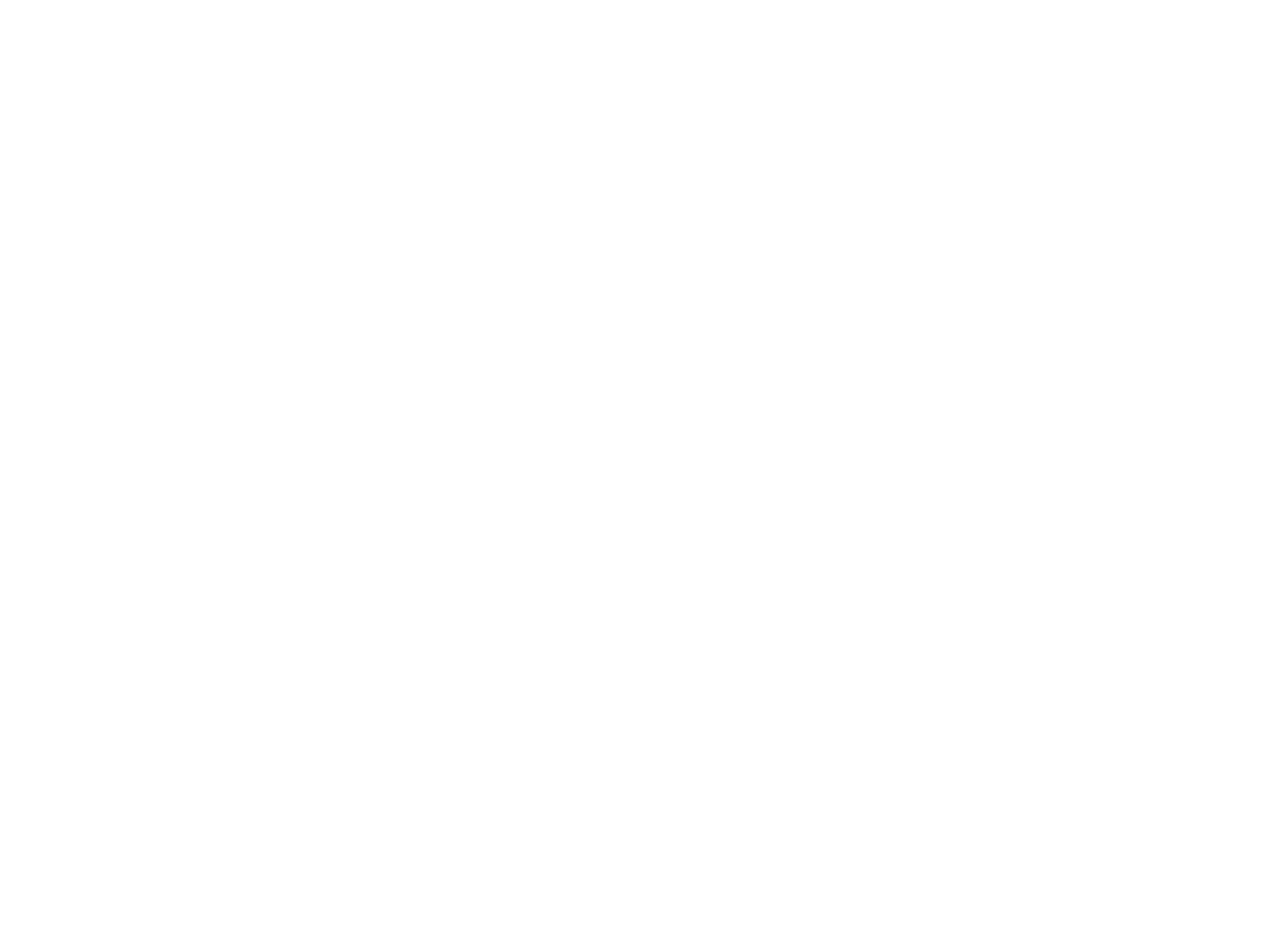
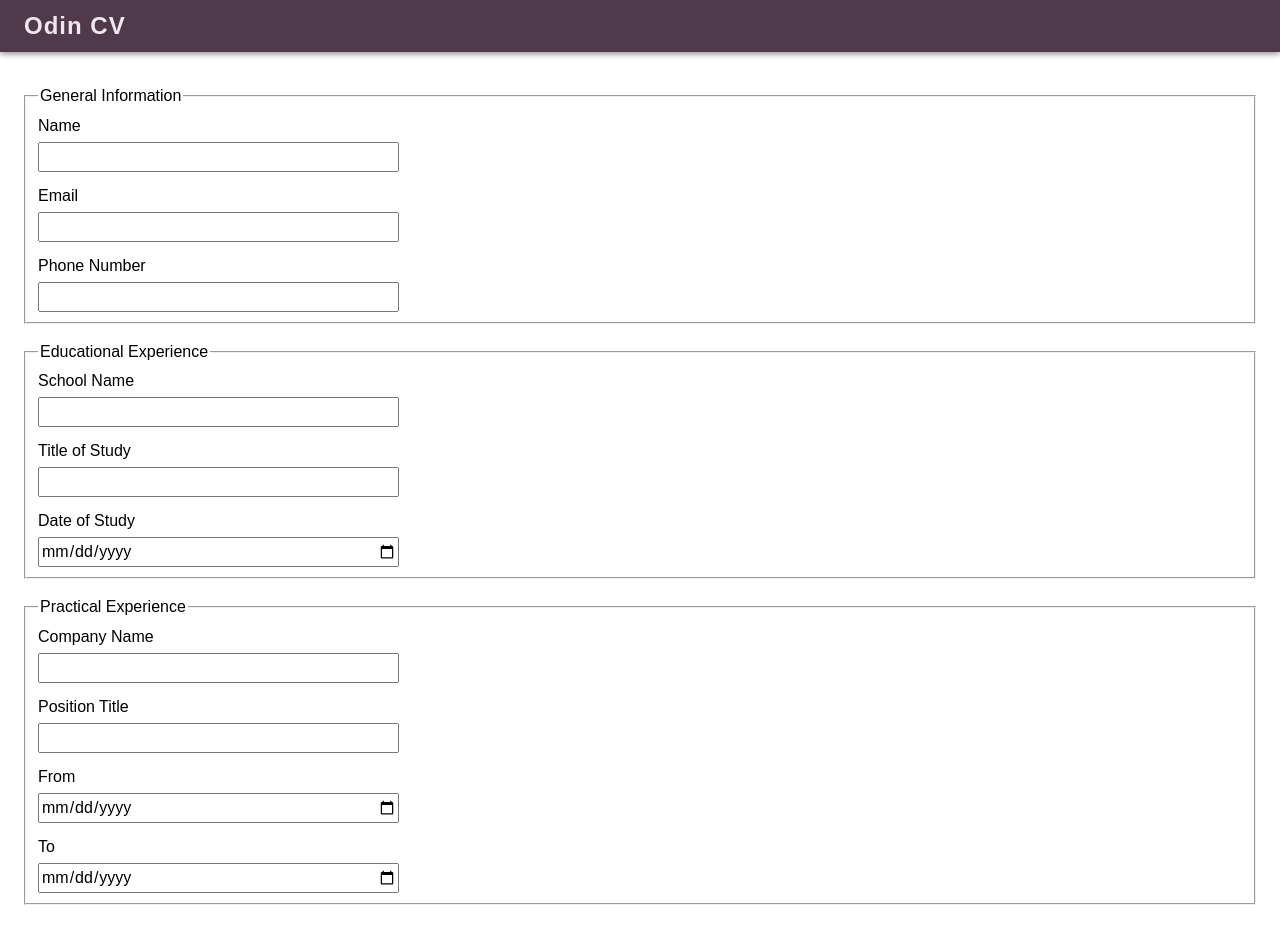
Before and after one commit to lymyr/odin-cv, a React (Vite) app: page / in a window 1280 px wide. Before the commit the page ends 800 px from the top, so only its background shows below. Built offline with nearby package versions, Linux system fonts and the light colour scheme.

Commit message:
added app foundations

```diff
--- a/src/App.jsx
+++ b/src/App.jsx
@@ -1,9 +1,13 @@
 import { useState } from 'react'
 import './App.css'
+import Header from './components/Header.jsx'
+import Form from './components/Form.jsx'
 
 function App() {
   return (
     <>
+      <Header></Header>
+      <Form></Form>
     </>
   )
 }
--- /dev/null
+++ b/src/components/Form.jsx
@@ -0,0 +1,32 @@
+import GroupField from "./GroupField.jsx";
+import Input from "./Input";
+import "../styles/Form.css"
+import { useState } from "react";
+
+export default function Form() {
+    return (
+        <form
+            onSubmit={
+                (e) => e.preventDefault()
+            }
+        >
+            <GroupField text="General Information">
+                <Input label="Name" id="name"></Input>
+                <Input label="Email" id="email" type="email"></Input>
+                <Input label="Phone Number" id="phone" type="tel"></Input>
+            </GroupField>
+            <GroupField text="Educational Experience">
+                <Input label="School Name" id="school"></Input>
+                <Input label="Title of Study" id="study-title"></Input>
+                <Input label="Date of Study" id="study-date" type="date"></Input>
+            </GroupField>
+            <GroupField text="Practical Experience">
+                <Input label="Company Name" id="company-name"></Input>
+                <Input label="Position Title" id="position"></Input>
+                <Input label="From" id="work-start-date" type="date"></Input>
+                <Input label="To" id="work-end-date" type="date"></Input>
+            </GroupField>
+
+        </form>
+    )
+}
--- /dev/null
+++ b/src/components/GroupField.jsx
@@ -0,0 +1,9 @@
+import "../styles/GroupField.css"
+export default function GroupField({text="", children}) {
+    return (
+        <fieldset>
+            <legend>{text}</legend>
+            {children}
+        </fieldset>
+    );
+}
--- /dev/null
+++ b/src/components/Header.jsx
@@ -0,0 +1,9 @@
+import "../styles/Header.css"
+
+export default function Header() {
+    return (
+        <header>
+            <h1>Odin CV</h1>
+        </header>
+    )
+}
--- /dev/null
+++ b/src/components/Input.jsx
@@ -0,0 +1,10 @@
+import "../styles/Input.css"
+
+export default function Input({label="", type="text", id}) {
+    return (
+        <div className="input-label">
+            <label for={id}>{label}</label>
+            <input id={id} type={type}></input>
+        </div>
+    )
+}
--- a/src/index.css
+++ b/src/index.css
@@ -52,3 +52,14 @@ h1, h2, h3, h4, h5, h6 {
 #root, #__next {
   isolation: isolate;
 }
+
+:root {
+  font-family: Arial, Helvetica, sans-serif;
+
+  --main-color: rgb(80, 57, 75);
+  --main-text-color: rgb(238, 231, 237);
+  --form-gap: 16px;
+  --field-set-gap: 12px;
+  --input-label-gap: 4px;
+  --inline-space: 24px;
+}
--- /dev/null
+++ b/src/styles/Form.css
@@ -0,0 +1,6 @@
+form {
+    display: flex;
+    flex-direction: column;
+    gap: var(--form-gap);
+    padding: 32px var(--inline-space);
+}
--- /dev/null
+++ b/src/styles/GroupField.css
@@ -0,0 +1,5 @@
+fieldset {
+    display: flex;
+    flex-direction: column;
+    gap: var(--field-set-gap);
+}
--- /dev/null
+++ b/src/styles/Header.css
@@ -0,0 +1,11 @@
+header {
+    padding: 8px var(--inline-space);
+    background-color: var(--main-color);
+    box-shadow: 0px 2px 6px rgb(147, 147, 147);
+}
+
+header h1 {
+    color: var(--main-text-color);
+    font-size: 1.5rem;
+    letter-spacing: 1px;
+}
--- /dev/null
+++ b/src/styles/Input.css
@@ -0,0 +1,9 @@
+.input-label {
+    display: flex;
+    flex-direction: column;
+    gap: var(--input-label-gap);
+}
+
+.input-label input {
+    max-width: 30%;
+}
```
